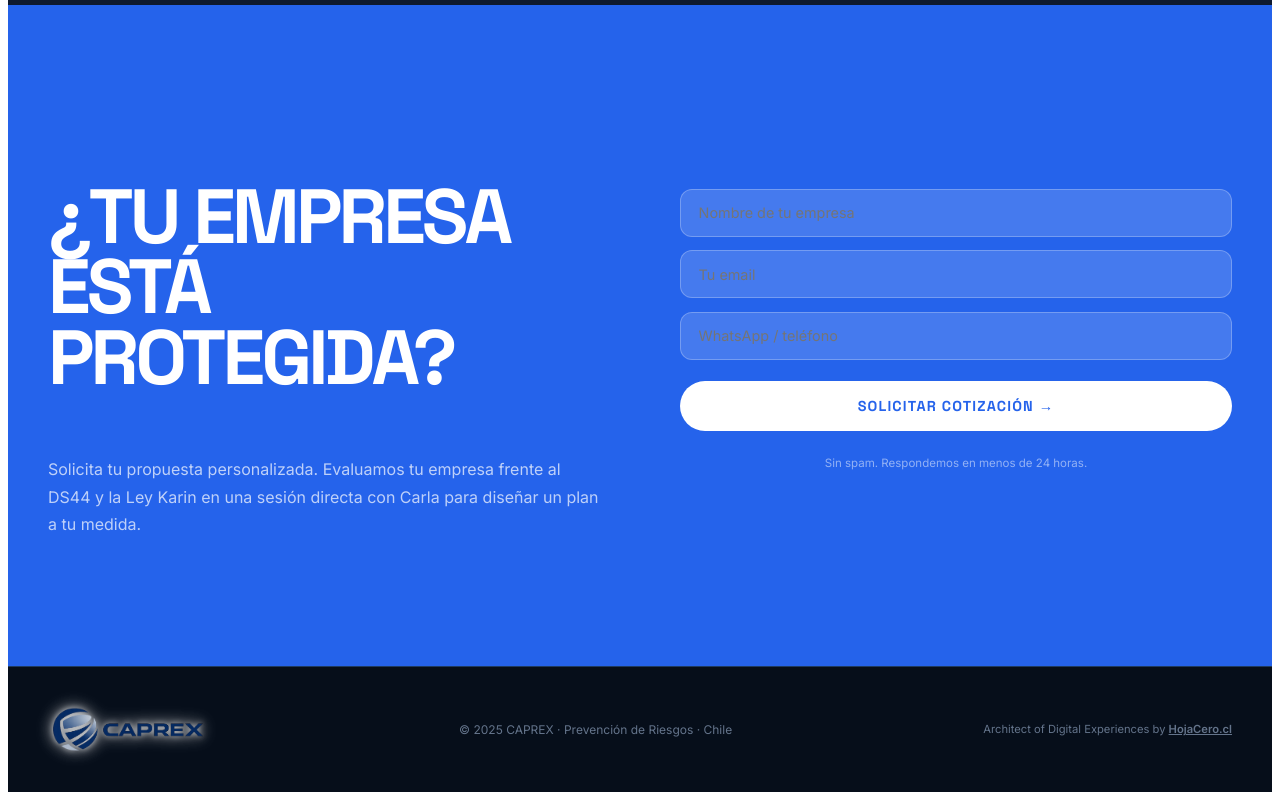
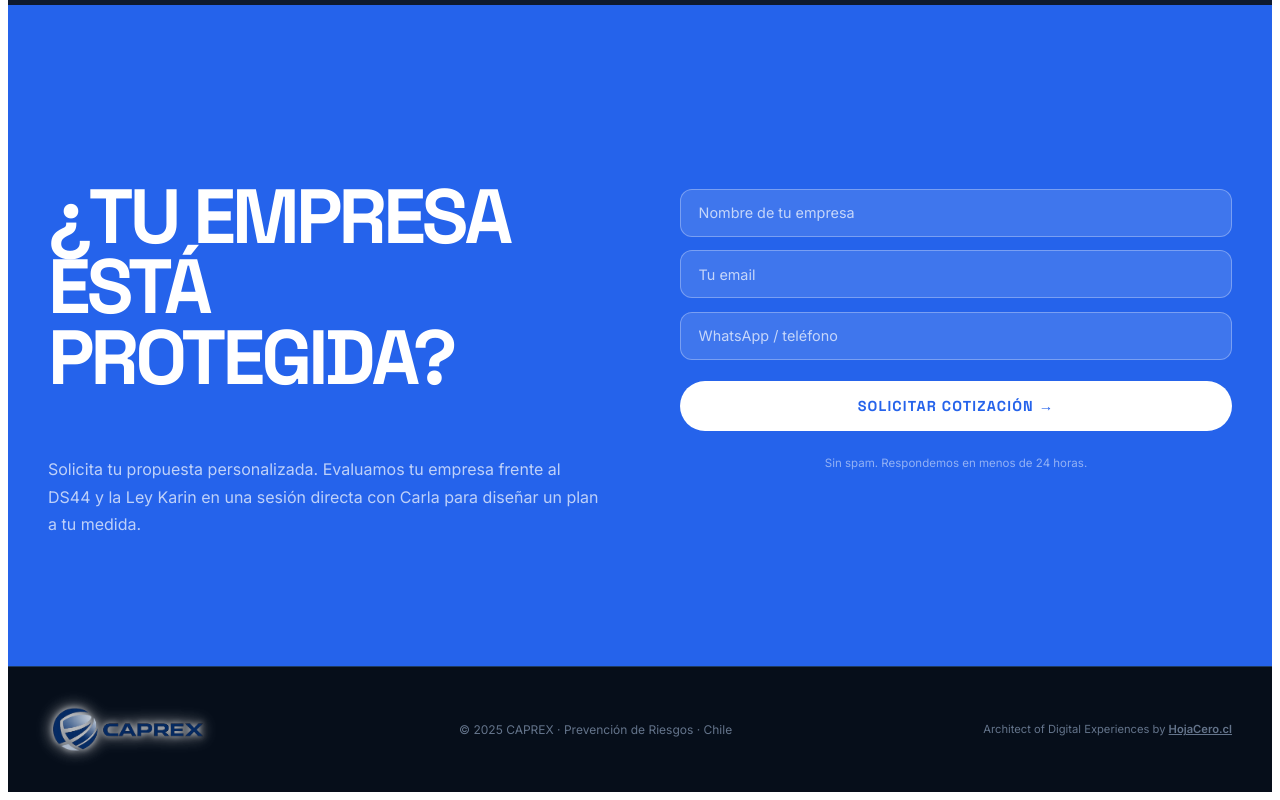
Before and after one commit to dgonzaleztagle-hub/caprex, a Next.js app: page / in a window 1280 px wide. Shown: the part 6800-7600 px from the top of the page. Built offline with nearby package versions, Linux system fonts and the light colour scheme.

Commit message:
style: improve input contrast and placeholder visibility in CTA

```diff
--- a/src/app/page.tsx
+++ b/src/app/page.tsx
@@ -269,6 +269,9 @@ export default function CaprexPage() {
           /* Inputs full width */
           .caprex-root input{width:100%!important;box-sizing:border-box!important;}
         }
+        .caprex-root input::placeholder { color: rgba(255,255,255,0.7) !important; opacity: 1; }
+        .caprex-root input:-ms-input-placeholder { color: rgba(255,255,255,0.7) !important; }
+        .caprex-root input::-ms-input-placeholder { color: rgba(255,255,255,0.7) !important; }
       `}</style>
 
             {/* ── WhatsApp flotante ── */}
@@ -787,17 +790,17 @@ export default function CaprexPage() {
                                 window.open(finalWaLink, '_blank');
                             }} style={{ display: 'flex', flexDirection: 'column', gap: '0.85rem' }}>
                                 <input required name="empresa" placeholder="Nombre de tu empresa"
-                                    style={{ background: 'rgba(255,255,255,0.15)', border: '1px solid rgba(255,255,255,0.25)', borderRadius: '0.75rem', padding: '0.9rem 1.1rem', color: '#fff', fontSize: '0.9rem', outline: 'none', fontFamily: 'Inter,sans-serif' }}
-                                    onFocus={e => (e.target.style.borderColor = 'rgba(255,255,255,0.6)')}
-                                    onBlur={e => (e.target.style.borderColor = 'rgba(255,255,255,0.25)')} />
+                                    style={{ background: 'rgba(255,255,255,0.12)', border: '1px solid rgba(255,255,255,0.3)', borderRadius: '0.75rem', padding: '0.9rem 1.1rem', color: '#fff', fontSize: '0.9rem', outline: 'none', fontFamily: 'Inter,sans-serif', transition: 'all 0.2s' }}
+                                    onFocus={e => { e.target.style.borderColor = '#fff'; e.target.style.background = 'rgba(255,255,255,0.18)'; }}
+                                    onBlur={e => { e.target.style.borderColor = 'rgba(255,255,255,0.3)'; e.target.style.background = 'rgba(255,255,255,0.12)'; }} />
                                 <input required name="email" type="email" placeholder="Tu email"
-                                    style={{ background: 'rgba(255,255,255,0.15)', border: '1px solid rgba(255,255,255,0.25)', borderRadius: '0.75rem', padding: '0.9rem 1.1rem', color: '#fff', fontSize: '0.9rem', outline: 'none', fontFamily: 'Inter,sans-serif' }}
-                                    onFocus={e => (e.target.style.borderColor = 'rgba(255,255,255,0.6)')}
-                                    onBlur={e => (e.target.style.borderColor = 'rgba(255,255,255,0.25)')} />
+                                    style={{ background: 'rgba(255,255,255,0.12)', border: '1px solid rgba(255,255,255,0.3)', borderRadius: '0.75rem', padding: '0.9rem 1.1rem', color: '#fff', fontSize: '0.9rem', outline: 'none', fontFamily: 'Inter,sans-serif', transition: 'all 0.2s' }}
+                                    onFocus={e => { e.target.style.borderColor = '#fff'; e.target.style.background = 'rgba(255,255,255,0.18)'; }}
+                                    onBlur={e => { e.target.style.borderColor = 'rgba(255,255,255,0.3)'; e.target.style.background = 'rgba(255,255,255,0.12)'; }} />
                                 <input required name="tel" placeholder="WhatsApp / teléfono"
-                                    style={{ background: 'rgba(255,255,255,0.15)', border: '1px solid rgba(255,255,255,0.25)', borderRadius: '0.75rem', padding: '0.9rem 1.1rem', color: '#fff', fontSize: '0.9rem', outline: 'none', fontFamily: 'Inter,sans-serif' }}
-                                    onFocus={e => (e.target.style.borderColor = 'rgba(255,255,255,0.6)')}
-                                    onBlur={e => (e.target.style.borderColor = 'rgba(255,255,255,0.25)')} />
+                                    style={{ background: 'rgba(255,255,255,0.12)', border: '1px solid rgba(255,255,255,0.3)', borderRadius: '0.75rem', padding: '0.9rem 1.1rem', color: '#fff', fontSize: '0.9rem', outline: 'none', fontFamily: 'Inter,sans-serif', transition: 'all 0.2s' }}
+                                    onFocus={e => { e.target.style.borderColor = '#fff'; e.target.style.background = 'rgba(255,255,255,0.18)'; }}
+                                    onBlur={e => { e.target.style.borderColor = 'rgba(255,255,255,0.3)'; e.target.style.background = 'rgba(255,255,255,0.12)'; }} />
                                 <button type="submit" style={{ background: '#fff', color: '#2563EB', border: 'none', borderRadius: '9999px', padding: '1rem', fontWeight: 900, fontSize: '0.9rem', letterSpacing: '0.08em', cursor: 'pointer', fontFamily: "'Space Grotesk',sans-serif", marginTop: '0.5rem', transition: 'transform 0.2s' }}
                                     onMouseEnter={e => (e.currentTarget.style.transform = 'scale(1.02)')}
                                     onMouseLeave={e => (e.currentTarget.style.transform = 'scale(1)')}>
```
